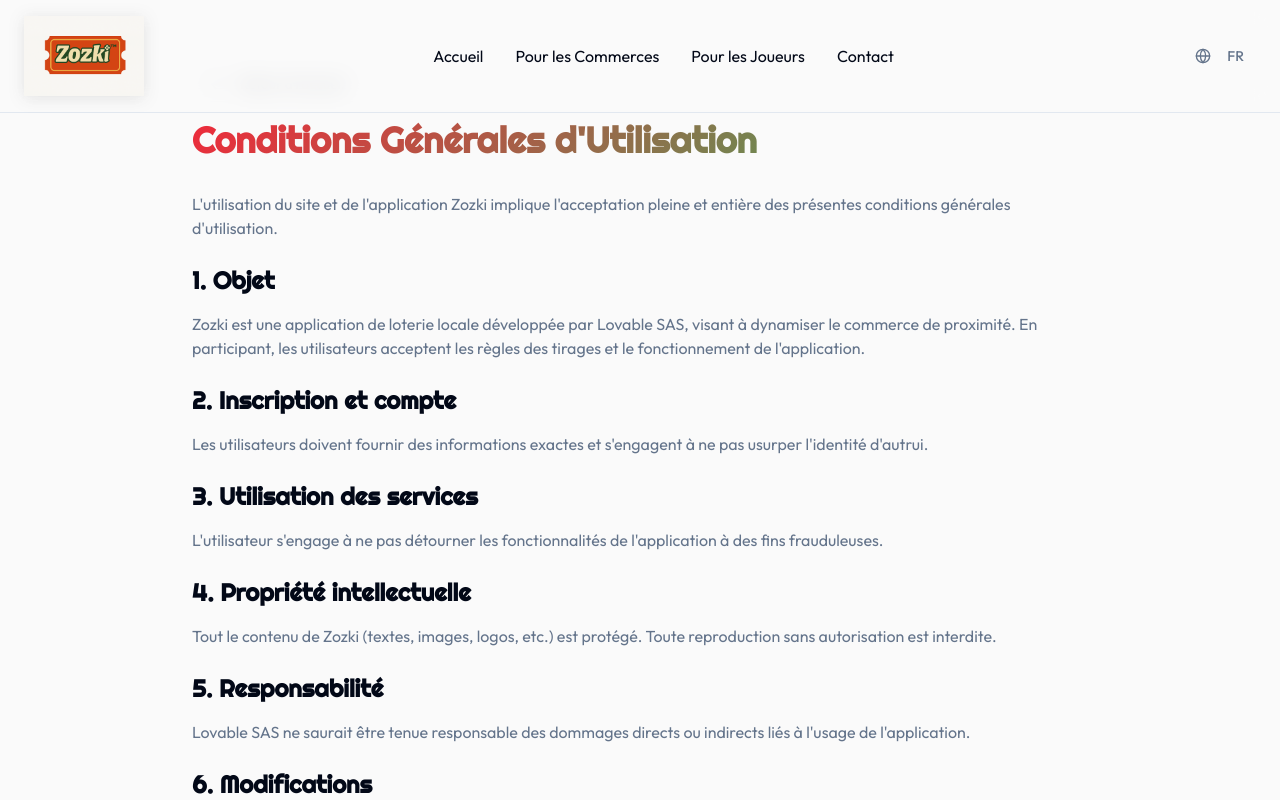
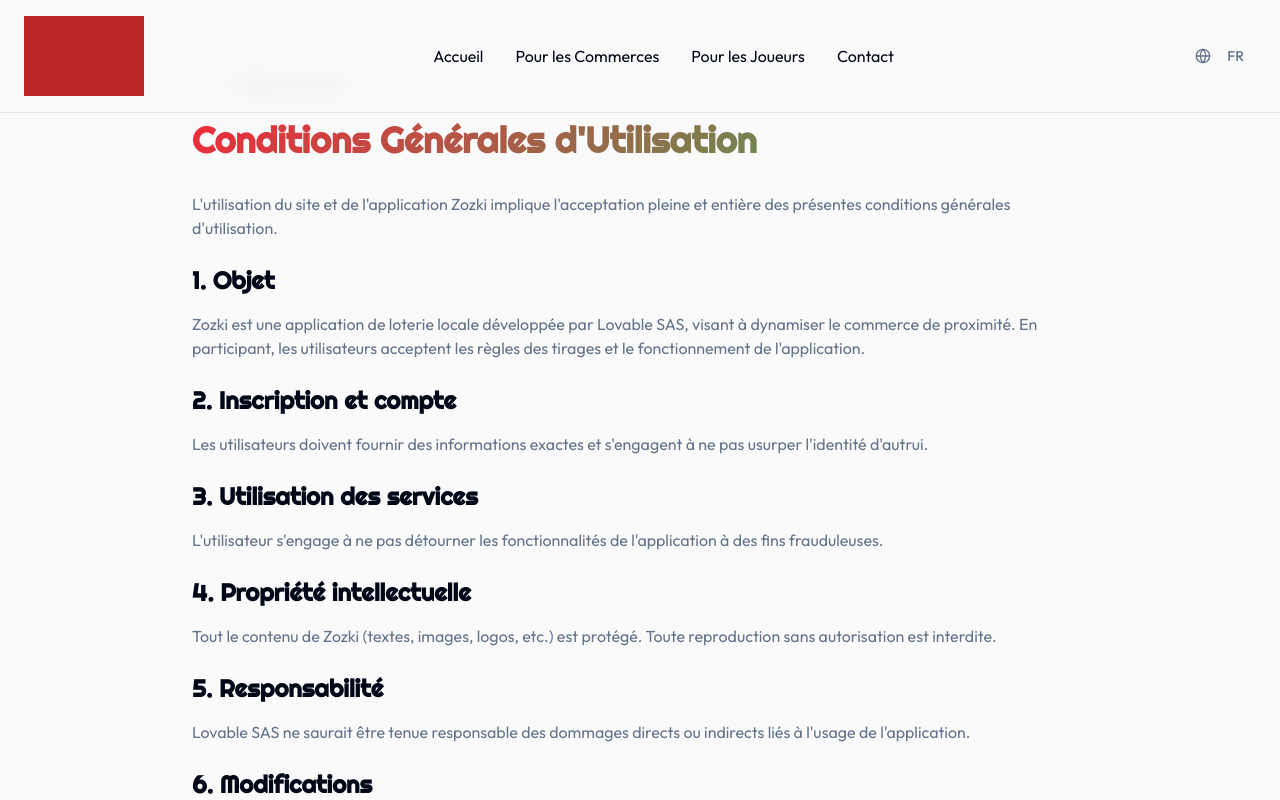
Before and after one commit to Brabusama/basque-landing-boost, a React (Vite) app: page /cgu in a window 1280 px wide. Shown: the top 800 px of the page. Built offline with nearby package versions, Linux system fonts and the light colour scheme.

Commit message:
Adjust logo size and background
Make the Zozki logo larger and remove its white background.

```diff
--- a/src/components/Header.tsx
+++ b/src/components/Header.tsx
@@ -12,9 +12,9 @@ const Header = () => {
               alt="Zozki Logo"
               className="h-20 w-auto object-contain"
               style={{
-                filter: 'drop-shadow(0 2px 8px rgba(0,0,0,0.1))',
-                background: 'none',
-                mixBlendMode: 'multiply'
+                filter: 'brightness(0) saturate(100%) invert(20%) sepia(85%) saturate(2000%) hue-rotate(340deg) brightness(95%) contrast(100%)',
+                background: 'transparent',
+                mixBlendMode: 'normal'
               }}
             />
           </div>
--- a/src/components/Hero.tsx
+++ b/src/components/Hero.tsx
@@ -30,7 +30,7 @@ const Hero = () => {
               <span className="text-sm font-medium">🎯 Nouveau au Pays Basque</span>
             </div>
 
-            <h1 className="text-6xl lg:text-9xl font-heading font-black mb-6 leading-none tracking-tighter">
+            <h1 className="text-[8rem] lg:text-[16rem] xl:text-[20rem] font-heading font-black mb-6 leading-none tracking-tighter">
               <span className="bg-gradient-to-r from-primary via-yellow-400 to-secondary bg-clip-text text-transparent drop-shadow-2xl [text-shadow:0_0_30px_rgba(239,68,68,0.5)]">
                 ZOZKI
               </span>
```
